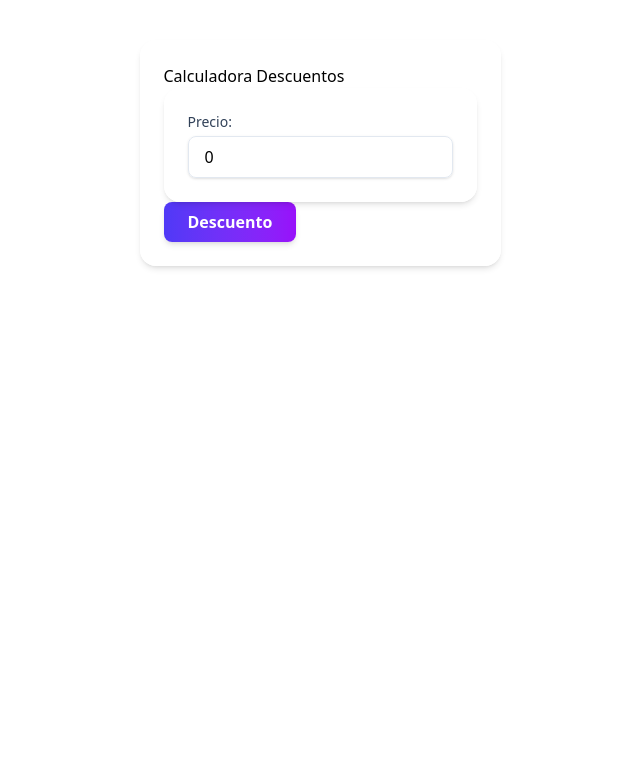
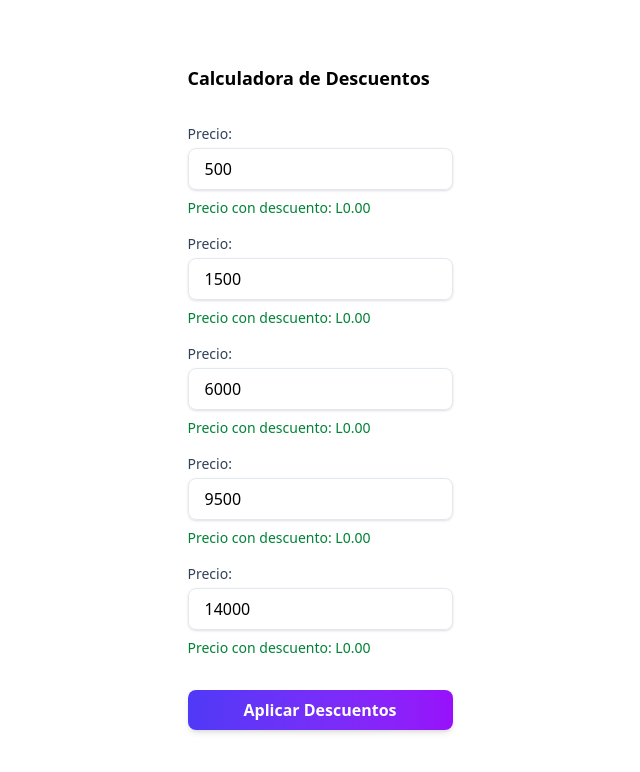
Before and after one commit to Fefemyster/examen-react, a React (Vite) app: page / in a window 1280 px wide. Shown: the top 772 px of the page, without its empty margins (320-960 px from the left). Built offline with nearby package versions, Linux system fonts and the light colour scheme.

Commit message:
Calculando descuento con valores fijos

```diff
--- a/src/components/Descuento.tsx
+++ b/src/components/Descuento.tsx
@@ -1,23 +1,19 @@
-export const Descuento = () => {
-  // Función que calcula el precio con descuento según los rangos
+interface Props {
+  precio: number;
+}
+
+export const Descuento = ({ precio }: Props) => {
   const calcularDescuento = (precio: number): number => {
     let descuento = 0;
 
-    if (precio >= 1000 && precio <= 4999.99) {
-      descuento = 0.1; // 10%
-    } else if (precio >= 5000 && precio <= 8999.99) {
-      descuento = 0.2; // 20%
-    } else if (precio >= 9000 && precio <= 12999.99) {
-      descuento = 0.3; // 30%
-    } else {
-      descuento = 0; // 0% para los demás casos
-    }
+    if (precio >= 1000 && precio <= 4999.99) descuento = 0.1;
+    else if (precio >= 5000 && precio <= 8999.99) descuento = 0.2;
+    else if (precio >= 9000 && precio <= 12999.99) descuento = 0.3;
 
     return precio - precio * descuento;
   };
 
   const handleClick = () => {
-    const precio = 300;
     const precioFinal = calcularDescuento(precio);
     console.log("Precio original:", precio);
     console.log("Precio con descuento:", precioFinal);
--- a/src/components/DescuentoCalculado.tsx
+++ b/src/components/DescuentoCalculado.tsx
@@ -1,16 +1,70 @@
+import React, { useState } from "react";
 import { Producto } from "./Producto";
-import { Descuento } from "./Descuento";
 
 export const DescuentoCalculado = () => {
+  // Estado para los precios
+  const [precios, setPrecios] = useState<number[]>([
+    500, 1500, 6000, 9500, 14000,
+  ]);
+
+  // Estado para los precios con descuento
+  const [descuentos, setDescuentos] = useState<number[]>([0, 0, 0, 0, 0]);
+
+  // Actualizar precio individual
+  const handlePrecioChange = (index: number, nuevoValor: number) => {
+    const nuevosPrecios = [...precios];
+    nuevosPrecios[index] = nuevoValor;
+    setPrecios(nuevosPrecios);
+
+    // Calcular automáticamente el descuento para este producto
+    const precioConDescuento = calcularDescuento(nuevoValor);
+    const nuevosDescuentos = [...descuentos];
+    nuevosDescuentos[index] = precioConDescuento;
+    setDescuentos(nuevosDescuentos);
+  };
+
+  // Función que calcula el precio con descuento según los rangos
+  const calcularDescuento = (precio: number): number => {
+    let descuento = 0;
+
+    if (precio >= 1000 && precio <= 4999.99) descuento = 0.1;
+    else if (precio >= 5000 && precio <= 8999.99) descuento = 0.2;
+    else if (precio >= 9000 && precio <= 12999.99) descuento = 0.3;
+    else descuento = 0;
+
+    return precio - precio * descuento;
+  };
+
+  // Función para recalcular todos los descuentos al presionar el botón
+  const aplicarDescuento = () => {
+    const preciosConDescuento = precios.map((p) => calcularDescuento(p));
+    setDescuentos(preciosConDescuento);
+  };
+
   return (
-    <>
-      <form className="max-w-md mx-auto p-6 bg-white/80 backdrop-blur-sm rounded-2xl shadow-md">
-        <div>Calculadora Descuentos</div>
+    <div className="max-w-md mx-auto p-6 flex flex-col gap-4">
+      <h2 className="text-lg font-semibold mb-4">Calculadora de Descuentos</h2>
 
-        <Producto precio={0} />
+      {precios.map((precio, index) => (
+        <div key={index}>
+          <Producto
+            precio={precio}
+            onChange={(nuevoValor) => handlePrecioChange(index, nuevoValor)}
+          />
+          <div className="mt-2 text-sm text-green-700 font-medium">
+            Precio con descuento: L{descuentos[index]?.toFixed(2) || "0.00"}
+          </div>
+        </div>
+      ))}
 
-        <Descuento />
-      </form>
-    </>
+      <button
+        onClick={aplicarDescuento}
+        className="px-6 py-2 bg-linear-to-r from-indigo-600 to-purple-600 text-white font-semibold rounded-lg shadow-md hover:from-indigo-700 hover:to-purple-700 focus:outline-none focus:ring-2 focus:ring-indigo-500 transition-all duration-200 mt-4"
+      >
+        Aplicar Descuentos
+      </button>
+    </div>
   );
 };
+
+export default DescuentoCalculado;
--- a/src/components/Producto.tsx
+++ b/src/components/Producto.tsx
@@ -2,24 +2,22 @@ import React, { useState } from "react";
 
 interface Props {
   precio: number;
+  setPrecio: (valor: number) => void; // Función para actualizar precio en el padre
 }
 
-export const Producto = ({ precio }: Props) => {
+export const Producto = ({ precio, setPrecio }: Props) => {
   const [valor, setValor] = useState(precio);
 
   const handleChange = (e: React.ChangeEvent<HTMLInputElement>) => {
-    const nuevoValor = e.target.value;
-    setValor(Number(nuevoValor));
-    console.log(nuevoValor); //valor que necesito enviar a descuento
+    const nuevoValor = Number(e.target.value);
+    setValor(nuevoValor); // Actualizamos el estado local
+    setPrecio(nuevoValor); // Actualizamos el estado en el padre
   };
 
   return (
-    <div className="max-w-md mx-auto p-6 bg-white/80 backdrop-blur-sm rounded-2xl shadow-md">
-      <form className="flex flex-col gap-4">
+    <div className="flex flex-col gap-4">
       <label className="flex flex-col">
-          <span className="text-sm font-medium text-slate-700 mb-1">
-            Precio:
-          </span>
+        <span className="text-sm font-medium text-slate-700 mb-1">Precio:</span>
         <input
           type="number"
           placeholder="Ingresa un Producto"
@@ -28,7 +26,6 @@ export const Producto = ({ precio }: Props) => {
           className="w-full px-4 py-2 border border-slate-200 rounded-lg shadow-sm focus:outline-none focus:ring-2 focus:ring-indigo-500 focus:border-transparent transition"
         />
       </label>
-      </form>
     </div>
   );
 };
```
Lines whose indentation alone changed are shown as unchanged.
